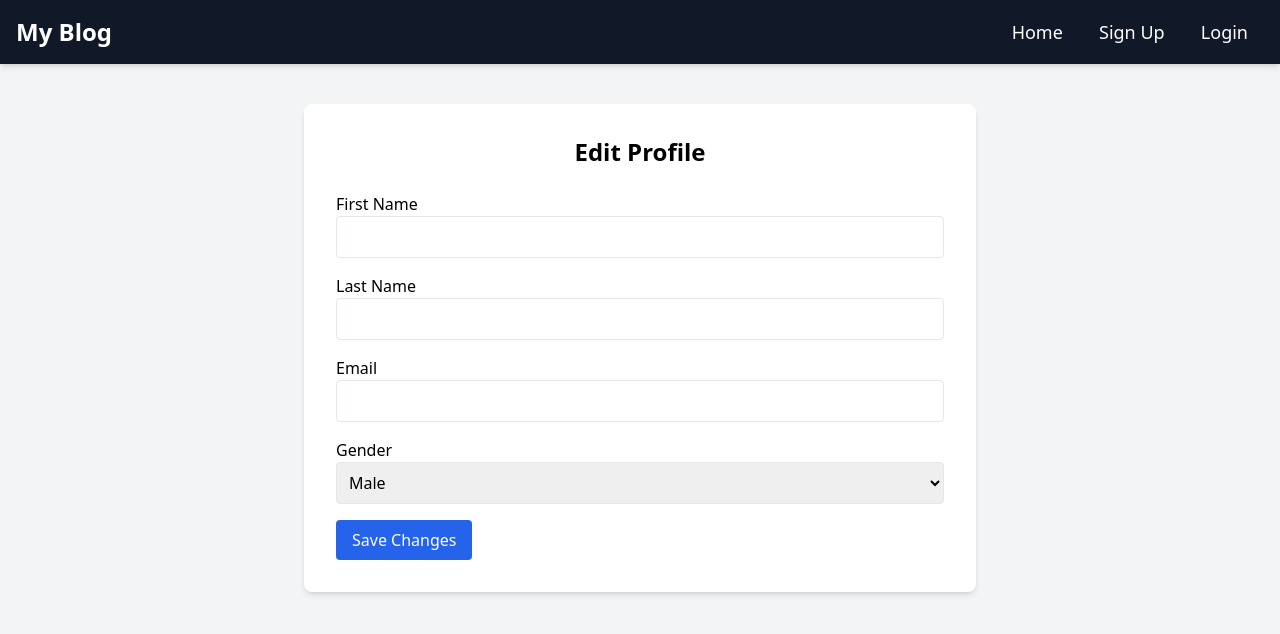
After one commit to MD-Tanvir-Uddin-Alif/MY_BLOG, a Django app: page /api/user/edit/profile/ in a window 1280 px wide. The commit adds this page. Shown: the top 634 px of the page. Run offline with Django 5.2, Linux system fonts and the light colour scheme; data that the repository does not hold is empty; some libraries are stand-ins or nearby versions.

Commit message:
profile editing part done

```diff
--- /dev/null
+++ b/User/static/js/edit_profile.js
@@ -0,0 +1,70 @@
+document.addEventListener("DOMContentLoaded", async function () {
+    const access = localStorage.getItem("access_token");
+    const refresh = localStorage.getItem("refresh_token");
+
+    async function fetchWithAuth(url, options = {}) {
+        options.headers = options.headers || {};
+        options.headers["Authorization"] = "Bearer " + access;
+
+        let response = await fetch(url, options);
+
+        if (response.status === 401 && refresh) {
+            const refreshResponse = await fetch("http://127.0.0.1:8000/api/user/login/refresh/", {
+                method: "POST",
+                headers: {
+                    "Content-Type": "application/json"
+                },
+                body: JSON.stringify({ refresh: refresh })
+            });
+
+            if (refreshResponse.ok) {
+                const data = await refreshResponse.json();
+                localStorage.setItem("access_token", data.access);
+                options.headers["Authorization"] = "Bearer " + data.access;
+                response = await fetch(url, options);
+            } else {
+                alert("Session expired. Please log in again.");
+                window.location.href = "/api/user/loginbutton/";
+                return;
+            }
+        }
+
+        return response;
+    }
+
+    const res = await fetchWithAuth("http://127.0.0.1:8000/api/user/profile/");
+    if (res.ok) {
+        const data = await res.json();
+
+        document.getElementById("first_name").value = data.first_name;
+        document.getElementById("last_name").value = data.last_name;
+        document.getElementById("email").value = data.email;
+        document.getElementById("gender").value = data.gender;
+    }
+
+    document.getElementById("edit-profile-form").addEventListener("submit", async (e) => {
+        e.preventDefault();
+
+        const updatedata = {
+            first_name: document.getElementById("first_name").value,
+            last_name: document.getElementById("last_name").value,
+            email: document.getElementById("email").value,
+            gender: document.getElementById("gender").value
+        }
+
+        const updateRes = await fetchWithAuth("http://127.0.0.1:8000/api/user/update/profile/", {
+            method: "PUT",
+            headers: {
+                "Content-Type": "application/json"
+            },
+            body: JSON.stringify(updatedata)
+        });
+
+        if (updateRes.ok) {
+            alert("Profile updated successfully!");
+            window.location.href = "/api/user/profilepage/";
+        } else {
+            alert("Error updating profile.");
+        }
+    });
+})
--- /dev/null
+++ b/User/templates/edit_profile.html
@@ -0,0 +1,33 @@
+{% extends 'home.html' %}
+{% load static %}
+
+{% block content %}
+<div class="max-w-2xl mx-auto mt-10 bg-white p-8 shadow-md rounded-lg">
+    <h2 class="text-2xl font-semibold mb-6 text-center">Edit Profile</h2>
+
+    <form id="edit-profile-form" class="space-y-4">
+        <div>
+            <label class="block font-medium">First Name</label>
+            <input type="text" id="first_name" class="w-full border rounded p-2" />
+        </div>
+        <div>
+            <label class="block font-medium">Last Name</label>
+            <input type="text" id="last_name" class="w-full border rounded p-2" />
+        </div>
+        <div>
+            <label class="block font-medium">Email</label>
+            <input type="email" id="email" class="w-full border rounded p-2" />
+        </div>
+        <div>
+            <label class="block font-medium">Gender</label>
+            <select id="gender" class="w-full border rounded p-2">
+                <option value="M">Male</option>
+                <option value="F">Female</option>
+            </select>
+        </div>
+        <button type="submit" class="bg-blue-600 text-white px-4 py-2 rounded hover:bg-blue-700">Save Changes</button>
+    </form>
+</div>
+
+<script src="{% static 'js/edit_profile.js' %}"></script>
+{% endblock %}
--- a/User/urls.py
+++ b/User/urls.py
@@ -18,4 +18,5 @@ urlpatterns = [
     path('signupbuttons/', views.signUp_view, name='signup_buttons'),
     path('loginbutton/', views.loginUp_view, name='login_button'),
     path('profilepage/', views.proifile_view, name='profile_page'),
+    path('edit/profile/', views.editprofile_view, name='edit_profile'),
 ]
--- a/User/views.py
+++ b/User/views.py
@@ -44,3 +44,6 @@ def loginUp_view(request):
 
 def proifile_view(request):
     return render(request, 'profile.html')
+
+def editprofile_view(request):
+    return render(request, 'edit_profile.html')
```
Also changed, not shown: User/templates/profile.html (+31 -7 lines), db.sqlite3.
